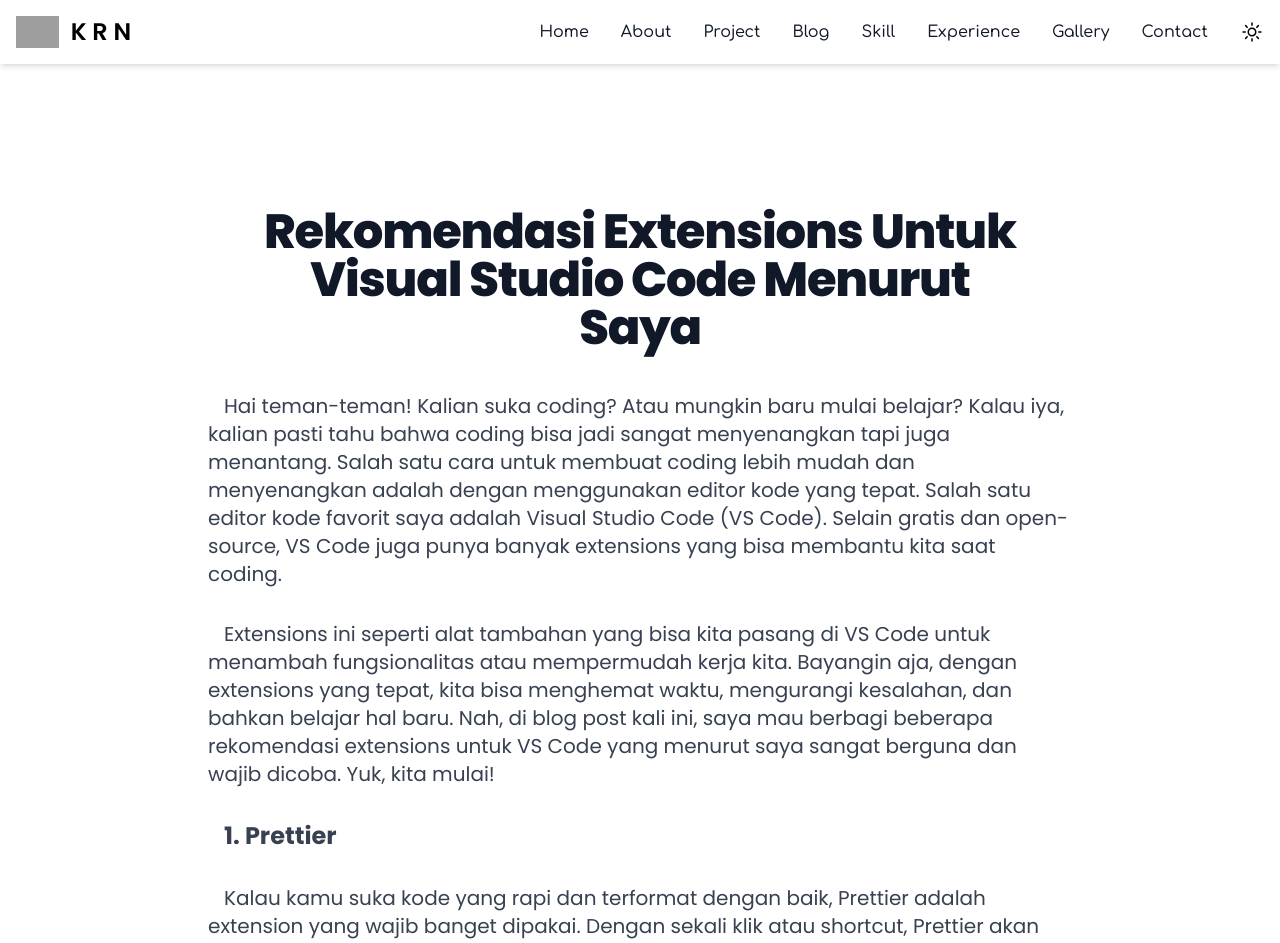
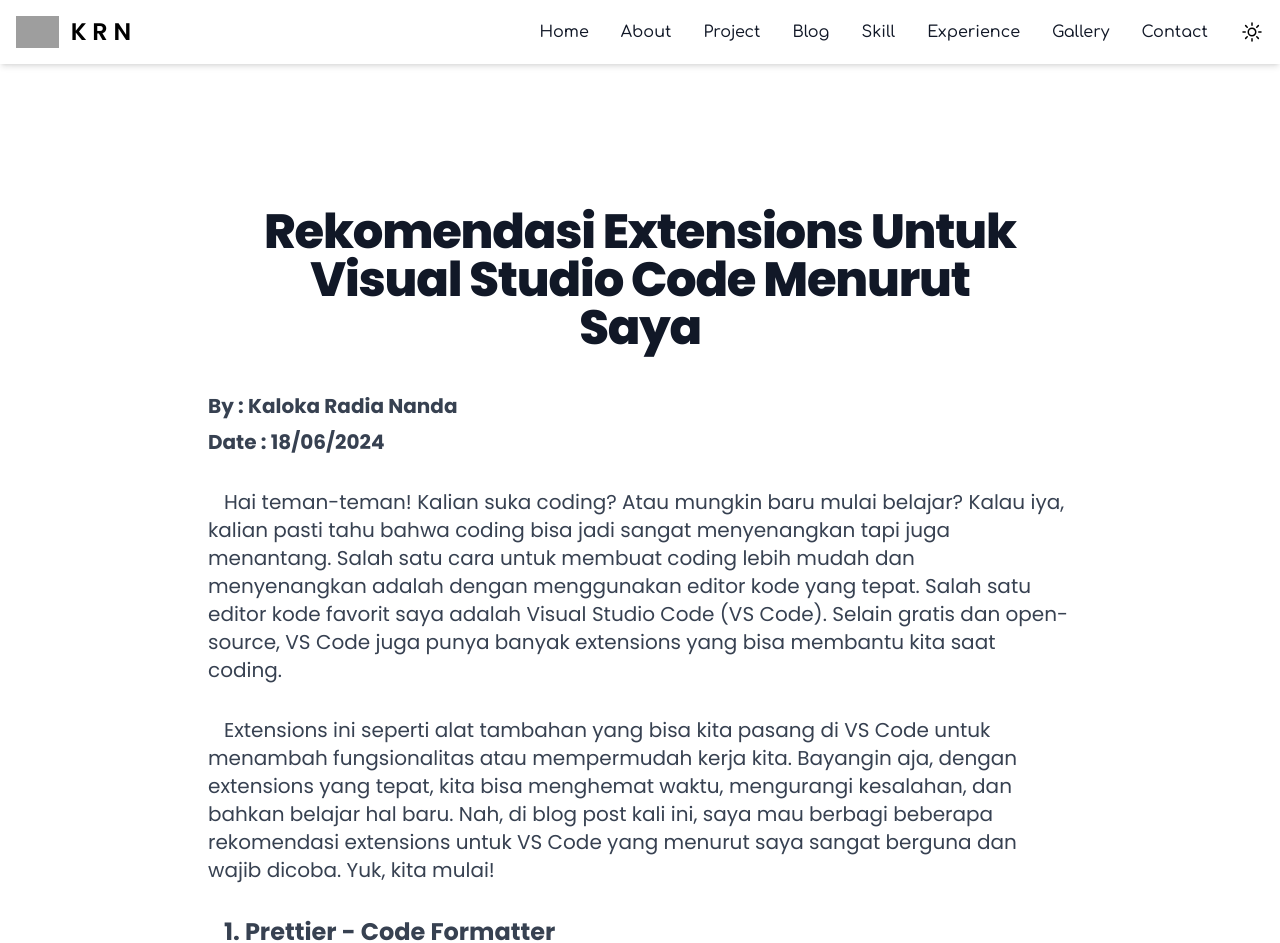
Before and after one commit to kalokaradia/My-Portfolio, a Next.js app: page /article/web-dev-extensions in a window 1280 px wide. Shown: the top 943 px of the page. Built offline with nearby package versions, Linux system fonts and the light colour scheme; grey boxes are pictures that could not be loaded.

Commit message:
memindahkan beberapa file dan mengedit beberapa kode

```diff
--- a/package.json
+++ b/package.json
@@ -13,7 +13,7 @@
     "next": "14.2.4",
     "react": "^18",
     "react-dom": "^18",
-    "react-email": "2.1.4",
+    "react-email": "^1.10.1",
     "resend": "^3.3.0"
   },
   "devDependencies": {
--- a/src/app/article/web-dev-extensions/page.js
+++ b/src/app/article/web-dev-extensions/page.js
@@ -1,8 +1,10 @@
 import Navbar from "@/components/Navbar";
 import Footer from "@/components/Footer";
-import ArticleText from "@/components/ArticleText";
-import ArticleTitle from "@/components/ArticleTitle";
-import ArticleList from "@/components/ArticleList";
+import { ArticleText } from "@/components/ArticleComponents";
+import { ArticleTitle } from "@/components/ArticleComponents";
+import { ArticleList } from "@/components/ArticleComponents";
+import { ArticleDate } from "@/components/ArticleComponents";
+import { ArticleBy } from "@/components/ArticleComponents";
 import Link from "next/link";
 
 export default function Pages() {
@@ -12,6 +14,8 @@
       <div className="pb-32 pt-36">
         <div className="mx-auto max-w-screen-xl px-4 py-8 text-center lg:py-16">
           <ArticleTitle title="Rekomendasi Extensions Untuk Visual Studio Code Menurut Saya" />
+          <ArticleBy by="Kaloka Radia Nanda" />
+          <ArticleDate date="18/06/2024" />
           <ArticleText
             message="Hai teman-teman! Kalian suka coding? Atau mungkin baru mulai
             belajar? Kalau iya, kalian pasti tahu bahwa coding bisa jadi sangat
@@ -31,7 +35,7 @@
             Yuk, kita mulai!"
           />
           <ul className="list-inside list-decimal">
-            <ArticleList list="Prettier" />
+            <ArticleList list="Prettier - Code Formatter" />
             <ArticleText message="Kalau kamu suka kode yang rapi dan terformat dengan baik, Prettier adalah extension yang wajib banget dipakai. Dengan sekali klik atau shortcut, Prettier akan otomatis merapikan kode kamu sesuai dengan aturan yang sudah ditentukan. Nggak ada lagi tuh kode yang berantakan atau nggak konsisten!" />
             <ArticleList list="Live Server" />
             <ArticleText
--- /dev/null
+++ b/src/components/ArticleComponents.jsx
@@ -0,0 +1,39 @@
+export function ArticleBy({ by }) {
+  return (
+    <p className="mb-2 text-left text-lg font-bold text-gray-700 dark:text-gray-400 sm:px-16 lg:px-48 lg:text-xl">
+      By : {by}
+    </p>
+  );
+}
+
+export function ArticleDate({ date }) {
+  return (
+    <p className="mb-8 text-left text-lg font-bold text-gray-700 dark:text-gray-400 sm:px-16 lg:px-48 lg:text-xl">
+      Date : {date}
+    </p>
+  );
+}
+
+export function ArticleList({ list }) {
+  return (
+    <li className="mb-8 text-left indent-4 text-xl font-bold text-gray-700 dark:text-gray-400 sm:px-16 lg:px-48 lg:text-2xl">
+      {list}
+    </li>
+  );
+}
+
+export function ArticleText({ message }) {
+  return (
+    <p className="mb-8 text-left indent-4 text-lg text-gray-700 dark:text-gray-400 sm:px-16 lg:px-48 lg:text-xl">
+      {message}
+    </p>
+  );
+}
+
+export function ArticleTitle({ title }) {
+  return (
+    <h1 className="mx-auto mb-10 max-w-3xl text-4xl font-extrabold leading-none tracking-tight text-gray-900 dark:text-white md:text-4xl lg:text-5xl">
+      {title}
+    </h1>
+  );
+}
--- a/src/components/ArticleList.jsx
+++ /dev/null
@@ -1,7 +0,0 @@
-export default function ArticleList({ list }) {
-  return (
-    <li className="mb-8 text-left indent-4 text-xl font-bold text-gray-700 dark:text-gray-400 sm:px-16 lg:px-48 lg:text-2xl">
-      {list}
-    </li>
-  );
-}
--- a/src/components/ArticleText.jsx
+++ /dev/null
@@ -1,7 +0,0 @@
-export default function ArticleText({ message }) {
-  return (
-    <p className="mb-8 text-left indent-4 text-lg text-gray-700 dark:text-gray-400 sm:px-16 lg:px-48 lg:text-xl">
-      {message}
-    </p>
-  );
-}
--- a/src/components/ArticleTitle.jsx
+++ /dev/null
@@ -1,7 +0,0 @@
-export default function ArticleTitle({ title }) {
-  return (
-    <h1 className="mx-auto mb-10 max-w-3xl text-4xl font-extrabold leading-none tracking-tight text-gray-900 dark:text-white md:text-4xl lg:text-5xl">
-      {title}
-    </h1>
-  );
-}
--- a/src/components/Gallery.jsx
+++ b/src/components/Gallery.jsx
@@ -4,7 +4,11 @@
 function GalleryComponent({ name, url }) {
   return (
     <div className="mx-auto overflow-hidden rounded-lg border border-gray-200 bg-white p-4 shadow-lg hover:bg-gray-100 dark:border-gray-700 dark:bg-gray-800 dark:hover:bg-gray-700">
-      <img className="h-auto w-full object-cover" src={url} alt={name} />
+      <img
+        className="h-auto w-full rounded-lg object-cover"
+        src={url}
+        alt={name}
+      />
       <p className="mt-2 text-center text-sm text-gray-500 dark:text-gray-400">
         {name}
       </p>
```
Also changed, not shown: src/app/article/Bundler.jsx (deleted), 1 other file (tests, documents, lock files or other folders).
